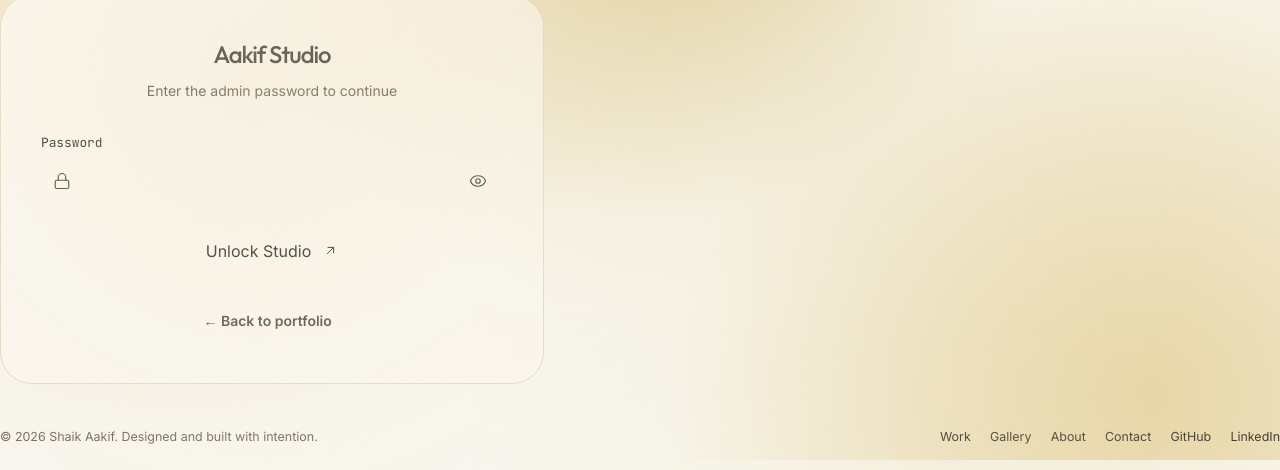
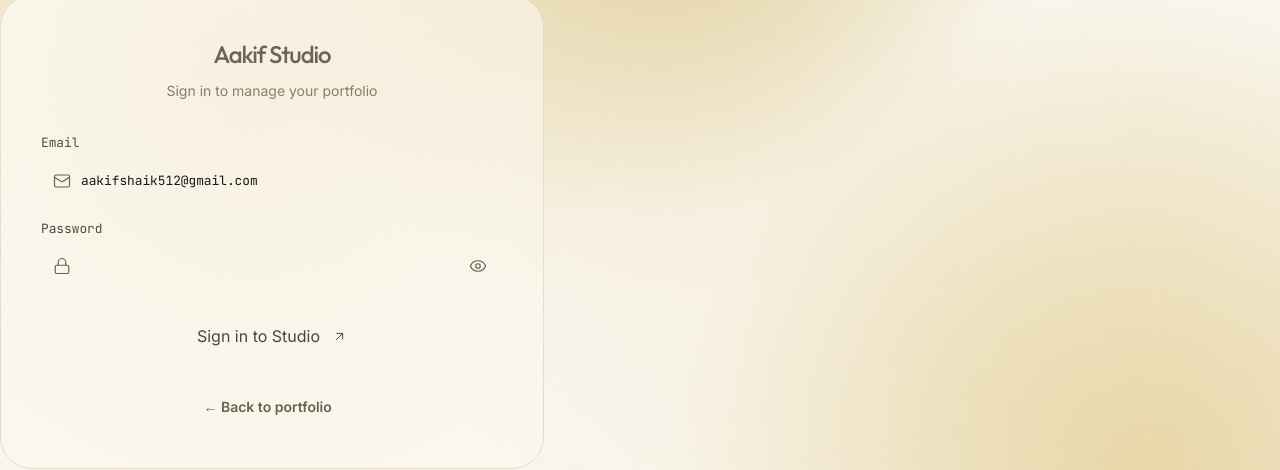
Before and after one commit to shaikaakif/aakif-portfolio, a Next.js app: page /admin/login in a window 1280 px wide. Shown: the part 177-647 px from the top of the page. Built offline with nearby package versions, Linux system fonts and the light colour scheme; no server answers.

Commit message:
email fix

```diff
--- a/src/components/admin/AdminAuthProvider.tsx
+++ b/src/components/admin/AdminAuthProvider.tsx
@@ -4,16 +4,15 @@ import { createContext, useContext, useEffect, useState, ReactNode } from "react
 import { createSupabaseBrowserClient } from "@/lib/supabase/client";
 import type { User, Session } from "@supabase/supabase-js";
 
-const ADMIN_EMAIL =
+const DEFAULT_ADMIN_EMAIL =
   process.env.NEXT_PUBLIC_ADMIN_EMAIL ?? "aakifshaik512@gmail.com";
-const ADMIN_PASSWORD =
-  process.env.NEXT_PUBLIC_ADMIN_PASSWORD ?? "aakif@8080";
 
 interface AdminAuthContextType {
   user: User | null;
   isAdmin: boolean;
   loading: boolean;
-  signIn: (password: string) => Promise<{ error: Error | null }>;
+  defaultEmail: string;
+  signIn: (email: string, password: string) => Promise<{ error: Error | null }>;
   signOut: () => Promise<void>;
 }
 
@@ -65,24 +64,16 @@ export function AdminAuthProvider({ children }: { children: ReactNode }) {
     };
   }, []);
 
-  const signIn = async (password: string) => {
-    if (password !== ADMIN_PASSWORD) {
-      return { error: new Error("Incorrect password.") };
-    }
-
+  const signIn = async (email: string, password: string) => {
     try {
       const supabase = createSupabaseBrowserClient();
       const { data, error } = await supabase.auth.signInWithPassword({
-        email: ADMIN_EMAIL,
+        email: email.trim(),
         password,
       });
 
       if (error) {
-        return {
-          error: new Error(
-            `${error.message}. Make sure ${ADMIN_EMAIL} exists in Supabase Auth with this password.`
-          ),
-        };
+        return { error: new Error(error.message) };
       }
 
       setUser(data.user ?? null);
@@ -109,7 +100,9 @@ export function AdminAuthProvider({ children }: { children: ReactNode }) {
   };
 
   return (
-    <AdminAuthContext.Provider value={{ user, isAdmin, loading, signIn, signOut }}>
+    <AdminAuthContext.Provider
+      value={{ user, isAdmin, loading, defaultEmail: DEFAULT_ADMIN_EMAIL, signIn, signOut }}
+    >
       {children}
     </AdminAuthContext.Provider>
   );
--- a/src/components/admin/AdminLogin.tsx
+++ b/src/components/admin/AdminLogin.tsx
@@ -4,12 +4,13 @@ import { useState } from "react";
 import Link from "next/link";
 import { useRouter } from "next/navigation";
 import { useAdminAuth } from "@/components/admin/AdminAuthProvider";
-import { ArrowUpRight, LockIcon, EyeIcon, EyeOffIcon } from "@/components/ui/icons";
+import { ArrowUpRight, MailIcon, LockIcon, EyeIcon, EyeOffIcon } from "@/components/ui/icons";
 
 export function AdminLogin() {
   const router = useRouter();
-  const { signIn, loading: authLoading } = useAdminAuth();
+  const { signIn, loading: authLoading, defaultEmail } = useAdminAuth();
 
+  const [email, setEmail] = useState(defaultEmail);
   const [password, setPassword] = useState("");
   const [showPassword, setShowPassword] = useState(false);
   const [error, setError] = useState<string | null>(null);
@@ -20,7 +21,7 @@ export function AdminLogin() {
     setError(null);
     setIsLoading(true);
 
-    const { error } = await signIn(password);
+    const { error } = await signIn(email, password);
     setIsLoading(false);
 
     if (error) {
@@ -48,7 +49,7 @@ export function AdminLogin() {
               Aakif Studio
             </h2>
             <p style={{ color: "var(--ink-soft)", fontSize: "0.875rem" }}>
-              Enter the admin password to continue
+              Sign in to manage your portfolio
             </p>
           </div>
 
@@ -74,6 +75,24 @@ export function AdminLogin() {
 
           <form onSubmit={handleSubmit} style={{ display: "flex", flexDirection: "column", gap: "1rem" }}>
             <label style={{ display: "flex", flexDirection: "column", gap: "0.4rem", fontSize: "0.8rem", color: "var(--ink)", fontFamily: "var(--font-jetbrains)" }}>
+              Email
+              <div style={{ position: "relative" }}>
+                <MailIcon width={18} height={18} style={{ position: "absolute", left: "0.75rem", top: "50%", transform: "translateY(-50%)", color: "var(--muted)" }} />
+                <input
+                  name="email"
+                  type="email"
+                  className="input"
+                  value={email}
+                  onChange={(e) => setEmail(e.target.value)}
+                  required
+                  autoComplete="email"
+                  disabled={isLoading || authLoading}
+                  style={{ paddingLeft: "2.5rem", width: "100%" }}
+                />
+              </div>
+            </label>
+
+            <label style={{ display: "flex", flexDirection: "column", gap: "0.4rem", fontSize: "0.8rem", color: "var(--ink)", fontFamily: "var(--font-jetbrains)" }}>
               Password
               <div style={{ position: "relative" }}>
                 <LockIcon width={18} height={18} style={{ position: "absolute", left: "0.75rem", top: "50%", transform: "translateY(-50%)", color: "var(--muted)" }} />
@@ -84,10 +103,9 @@ export function AdminLogin() {
                   value={password}
                   onChange={(e) => setPassword(e.target.value)}
                   required
-                  autoFocus
                   autoComplete="current-password"
                   disabled={isLoading || authLoading}
-                  style={{ paddingLeft: "2.5rem", paddingRight: "2.5rem" }}
+                  style={{ paddingLeft: "2.5rem", paddingRight: "2.5rem", width: "100%" }}
                 />
                 <button
                   type="button"
@@ -116,7 +134,7 @@ export function AdminLogin() {
               disabled={isLoading || authLoading}
               style={{ marginTop: "0.5rem" }}
             >
-              {isLoading || authLoading ? "Signing in…" : "Unlock Studio"}
+              {isLoading || authLoading ? "Signing in…" : "Sign in to Studio"}
               <ArrowUpRight width={15} height={15} />
             </button>
           </form>
```
Also changed, not shown: 1 other file (tests, documents, lock files or other folders).
